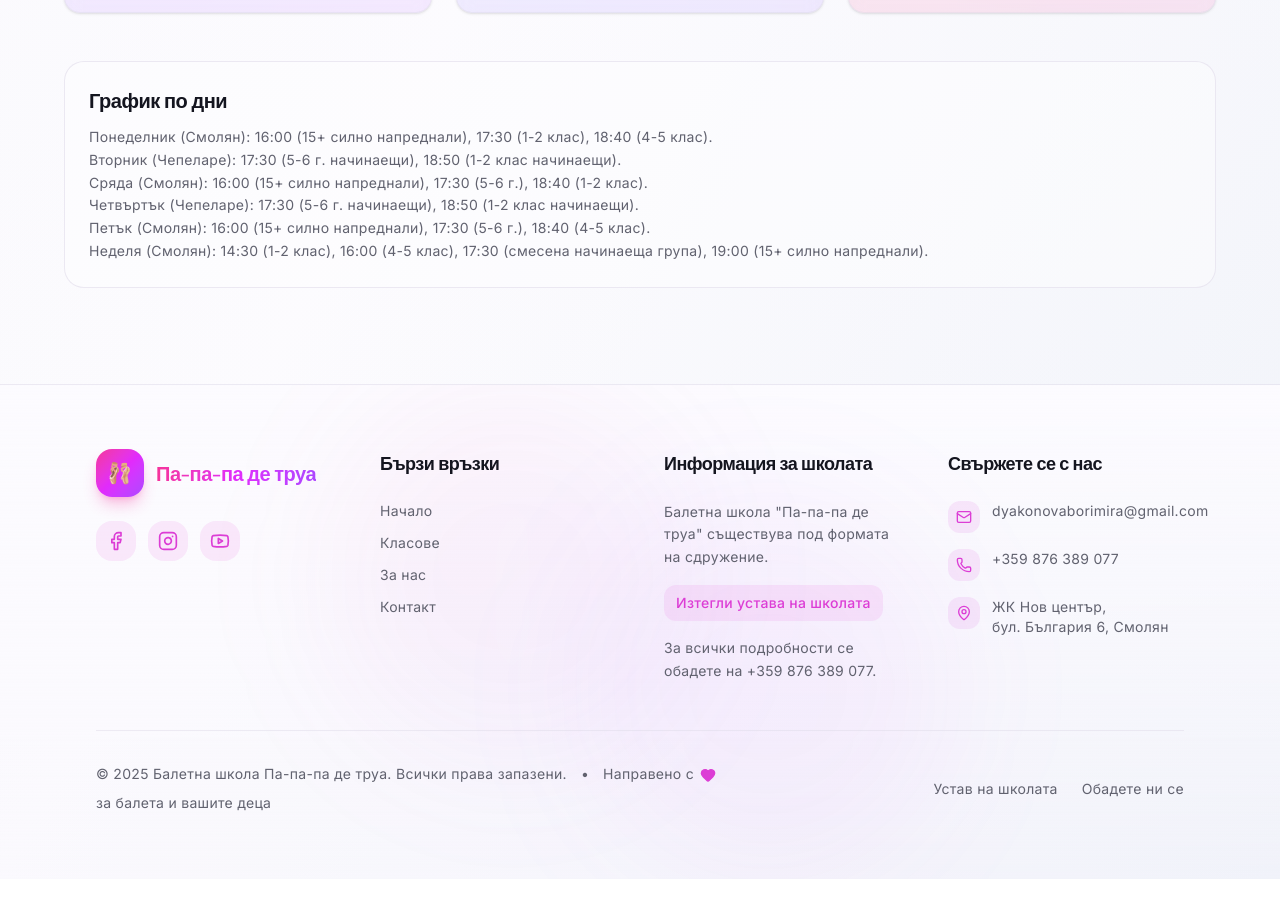
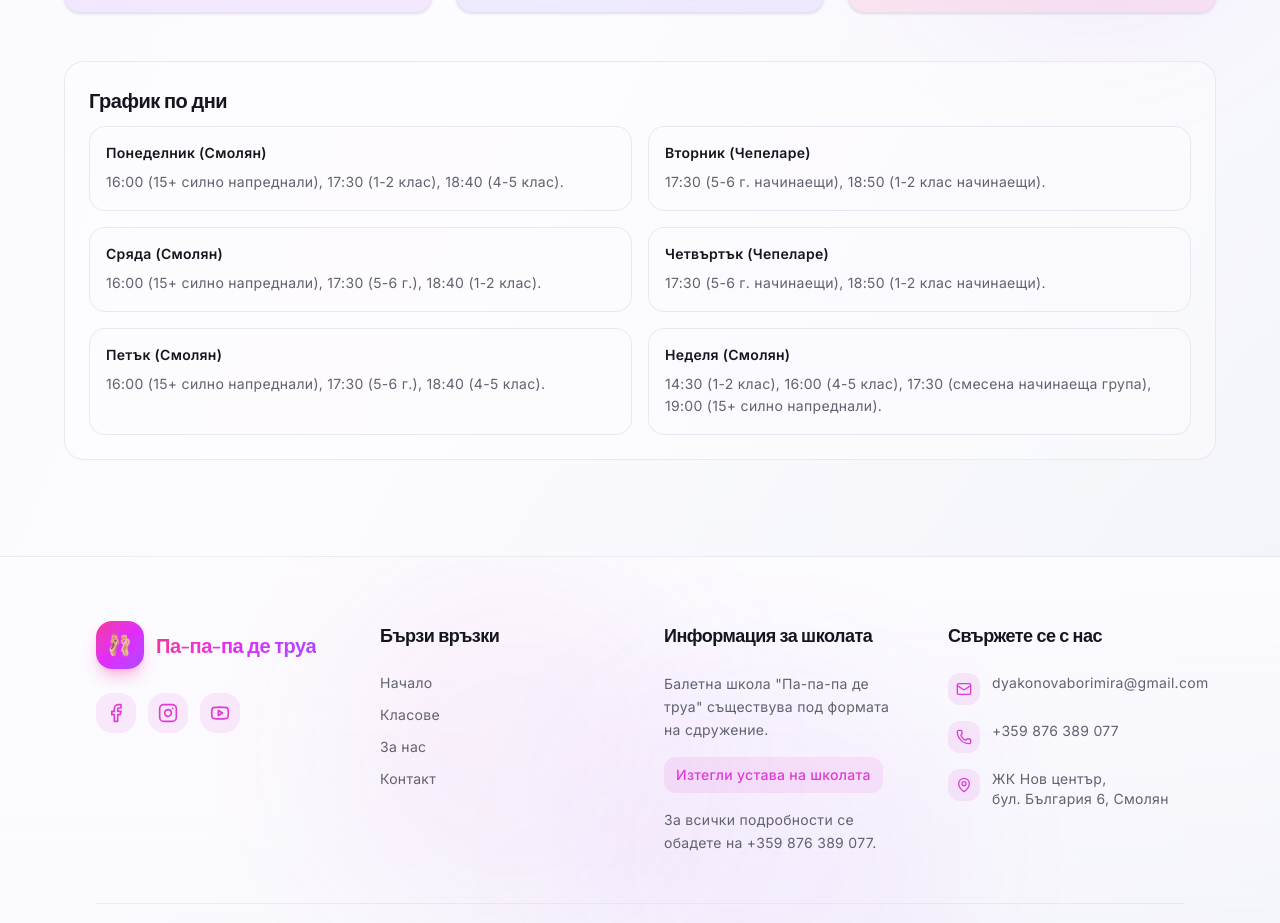
Before and after one commit to NoHop3/next-js-tailwind-ballet, a Next.js app: page /bg-BG/classes in a window 1280 px wide. Shown: the part 1551-2474 px from the top of the page. Before the commit the page ends 2430 px from the top, so only its background shows below. Built offline with nearby package versions, Linux system fonts and the light colour scheme; no server answers.

Commit message:
fix: team member extra info modal, schedule table

```diff
--- a/src/components/layout/navbar/MobileContent.tsx
+++ b/src/components/layout/navbar/MobileContent.tsx
@@ -1,6 +1,6 @@
 'use client';
 
-import { useEffect, useLayoutEffect, useState } from 'react';
+import { useEffect, useState } from 'react';
 
 import { Menu, X } from 'lucide-react';
 import { createPortal } from 'react-dom';
@@ -16,11 +16,7 @@ export const MobileContent = ({ navItems }: { navItems: NavItem[] }) => {
   const { translate, culture } = useTranslation();
 
   const [isOpen, setIsOpen] = useState(false);
-  const [mounted, setMounted] = useState(false);
-
-  useLayoutEffect(() => {
-    setMounted(true);
-  }, []);
+  const isBrowser = typeof document !== 'undefined';
 
   // 🔥 Lock scroll when open
   useEffect(() => {
@@ -44,7 +40,7 @@ export const MobileContent = ({ navItems }: { navItems: NavItem[] }) => {
         {isOpen ? <X className="w-5 h-5" /> : <Menu className="w-5 h-5" />}
       </button>
 
-      {mounted &&
+      {isBrowser &&
         createPortal(
           <>
             {/* Overlay */}
@@ -82,7 +78,8 @@ export const MobileContent = ({ navItems }: { navItems: NavItem[] }) => {
                 </button>
               </div>
 
-              <div className="flex-1 min-h-0 flex flex-col justify-between px-4 py-4 pb-[max(1rem,env(safe-area-inset-bottom))]">
+              <div className="flex-1 min-h-0 overflow-y-auto [scrollbar-width:none] [&::-webkit-scrollbar]:hidden">
+                <div className="min-h-full flex flex-col justify-between px-4 py-4 pb-[max(1rem,env(safe-area-inset-bottom))]">
                 {/* Nav */}
                 <nav className="flex flex-col gap-2">
                   {navItems.map((item) => (
@@ -112,6 +109,7 @@ export const MobileContent = ({ navItems }: { navItems: NavItem[] }) => {
                     <LanguageSwitcher variant="full" />
                   </div>
                 </div>
+                </div>
               </div>
             </div>
           </>,
--- a/src/components/sections/ClassesSection.tsx
+++ b/src/components/sections/ClassesSection.tsx
@@ -85,6 +85,21 @@ const classes = [
 
 export default function ClassesSection() {
   const { translate } = useTranslation();
+  const weeklyProgramByDay = translate('classes.weeklyProgram')
+    .split('\n')
+    .map((line) => line.trim())
+    .filter(Boolean)
+    .map((line) => {
+      const firstColonIndex = line.indexOf(':');
+      if (firstColonIndex === -1) {
+        return { day: line, details: '' };
+      }
+
+      return {
+        day: line.slice(0, firstColonIndex).trim(),
+        details: line.slice(firstColonIndex + 1).trim(),
+      };
+    });
 
   return (
     <section className="py-24 px-4 sm:px-6 lg:px-8 bg-gradient-to-b from-background to-secondary/20 relative overflow-hidden">
@@ -188,9 +203,17 @@ export default function ClassesSection() {
             <h3 className="text-xl font-playfair font-semibold text-foreground mb-3">
               {translate('classes.scheduleDetailsTitle')}
             </h3>
-            <p className="text-sm text-muted-foreground whitespace-pre-line leading-relaxed">
-              {translate('classes.weeklyProgram')}
-            </p>
+            <div className="grid grid-cols-1 md:grid-cols-2 gap-4">
+              {weeklyProgramByDay.map((item, index) => (
+                <div
+                  key={`${item.day}-${index}`}
+                  className="rounded-xl border border-border/60 bg-background/40 p-4"
+                >
+                  <p className="text-sm font-semibold text-foreground mb-2">{item.day}</p>
+                  <p className="text-sm text-muted-foreground leading-relaxed">{item.details}</p>
+                </div>
+              ))}
+            </div>
           </div>
         </ScrollReveal>
       </div>
--- a/src/components/sections/TeamSection.tsx
+++ b/src/components/sections/TeamSection.tsx
@@ -1,8 +1,9 @@
 'use client';
 
-import { useRef, useState } from 'react';
+import { useEffect, useRef, useState } from 'react';
 
 import Image from 'next/image';
+import { createPortal } from 'react-dom';
 
 import { motion, useScroll, useTransform } from 'framer-motion';
 import { Award, Instagram, Star, X } from 'lucide-react';
@@ -58,6 +59,23 @@ export default function TeamSection() {
   const { translate } = useTranslation();
   const containerRef = useRef<HTMLDivElement>(null);
   const [selectedMember, setSelectedMember] = useState<number | null>(null);
+  const isBrowser = typeof document !== 'undefined';
+
+  useEffect(() => {
+    if (selectedMember === null) {
+      return;
+    }
+
+    const previousBodyOverflow = document.body.style.overflow;
+    const previousHtmlOverflow = document.documentElement.style.overflow;
+    document.body.style.overflow = 'hidden';
+    document.documentElement.style.overflow = 'hidden';
+
+    return () => {
+      document.body.style.overflow = previousBodyOverflow;
+      document.documentElement.style.overflow = previousHtmlOverflow;
+    };
+  }, [selectedMember]);
 
   const { scrollYProgress } = useScroll({
     target: containerRef,
@@ -192,7 +210,9 @@ export default function TeamSection() {
         </ScrollReveal>
 
         {/* Team Member Detail Modal */}
-        {selectedMember !== null && (
+        {isBrowser &&
+          selectedMember !== null &&
+          createPortal(
           <motion.div
             initial={{ opacity: 0 }}
             animate={{ opacity: 1 }}
@@ -205,18 +225,19 @@ export default function TeamSection() {
               animate={{ scale: 1, opacity: 1 }}
               exit={{ scale: 0.95, opacity: 0 }}
               onClick={(e) => e.stopPropagation()}
-              className="relative w-screen h-screen lg:w-full lg:max-w-2xl lg:max-h-[90vh] overflow-y-auto bg-card/95 backdrop-blur-xl rounded-none lg:rounded-2xl shadow-2xl border-0 lg:border border-border/50 cursor-default"
+              className="relative w-screen h-screen lg:w-full lg:max-w-2xl lg:max-h-[90vh] overflow-y-auto overscroll-contain bg-card/95 backdrop-blur-xl rounded-none lg:rounded-2xl shadow-2xl border-0 lg:border border-border/50 cursor-default"
             >
-              {/* Close button */}
-              <button
-                onClick={() => setSelectedMember(null)}
-                className="absolute top-[max(0.75rem,env(safe-area-inset-top))] right-4 z-20 p-2 rounded-full bg-secondary/80 hover:bg-secondary transition-colors cursor-pointer"
-              >
-                <X className="w-5 h-5" />
-              </button>
-
               {/* Gradient bar */}
               <div className={`h-2 bg-gradient-to-r ${teamMembers[selectedMember].gradient}`} />
+
+              <div className="sticky top-0 z-20 flex justify-end px-4 pt-[max(0.75rem,env(safe-area-inset-top))] pb-2 bg-gradient-to-b from-card/95 to-transparent">
+                <button
+                  onClick={() => setSelectedMember(null)}
+                  className="p-2 rounded-full bg-secondary/80 hover:bg-secondary transition-colors cursor-pointer"
+                >
+                  <X className="w-5 h-5" />
+                </button>
+              </div>
 
               <div className="p-6 sm:p-8">
                 {/* Header with image and basic info */}
@@ -284,7 +305,8 @@ export default function TeamSection() {
                 </div>
               </div>
             </motion.div>
-          </motion.div>
+          </motion.div>,
+          document.body
         )}
       </div>
     </section>
```
